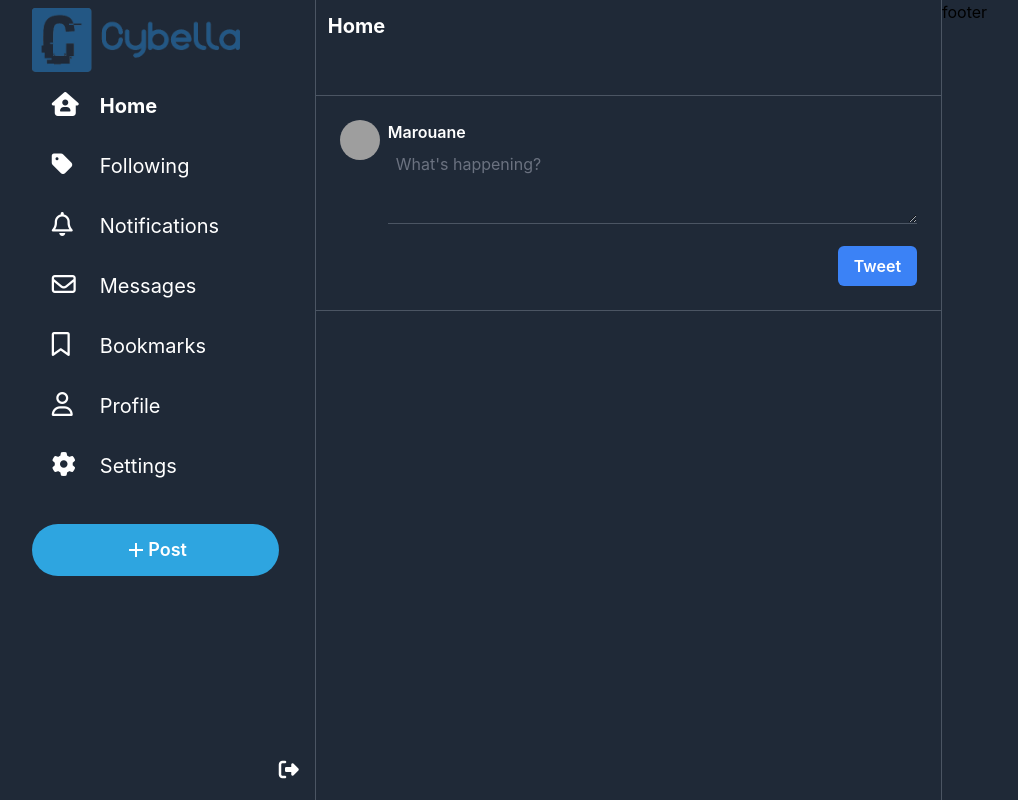
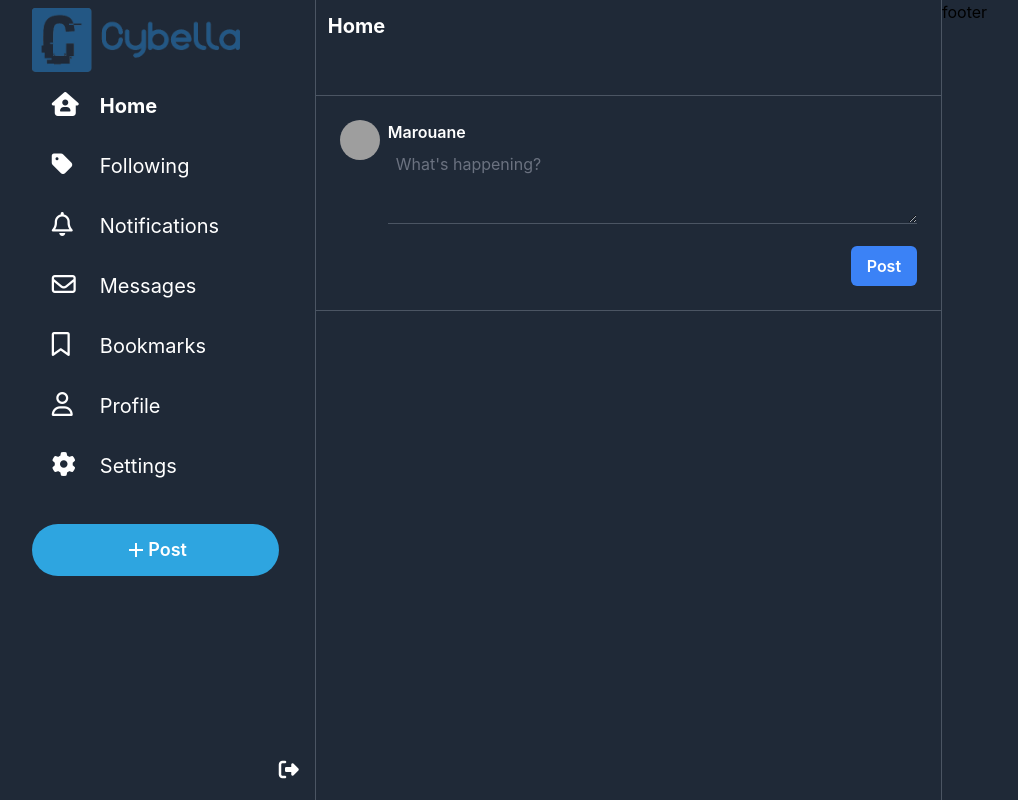
Before and after one commit to MarouBen/Cybella-Network, a Django app: template network/templates/network/index.html in a window 1280 px wide. Shown: the whole page, without its empty margins (82-1100 px from the left). Run offline with Django 3.2, Linux system fonts and the light colour scheme; the template is opened without the code that fills it, so the values that code supplies are empty; a user stored in the database is signed in; style sheets or scripts are compiled from the project's sources; some libraries are stand-ins or nearby versions; grey boxes are pictures that could not be loaded.

Commit message:
Update index.html

```diff
--- a/network/templates/network/index.html
+++ b/network/templates/network/index.html
@@ -15,7 +15,7 @@
                 <div class="flex items-center">
 
                 </div>
-                <button type="submit" class="px-4 py-2 bg-blue-500 text-white font-semibold rounded-md hover:bg-blue-600 focus:outline-none">Tweet</button>
+                <button type="submit" class="px-4 py-2 bg-blue-500 text-white font-semibold rounded-md hover:bg-blue-600 focus:outline-none">Post</button>
             </div>
         </form>
     </div>
```
